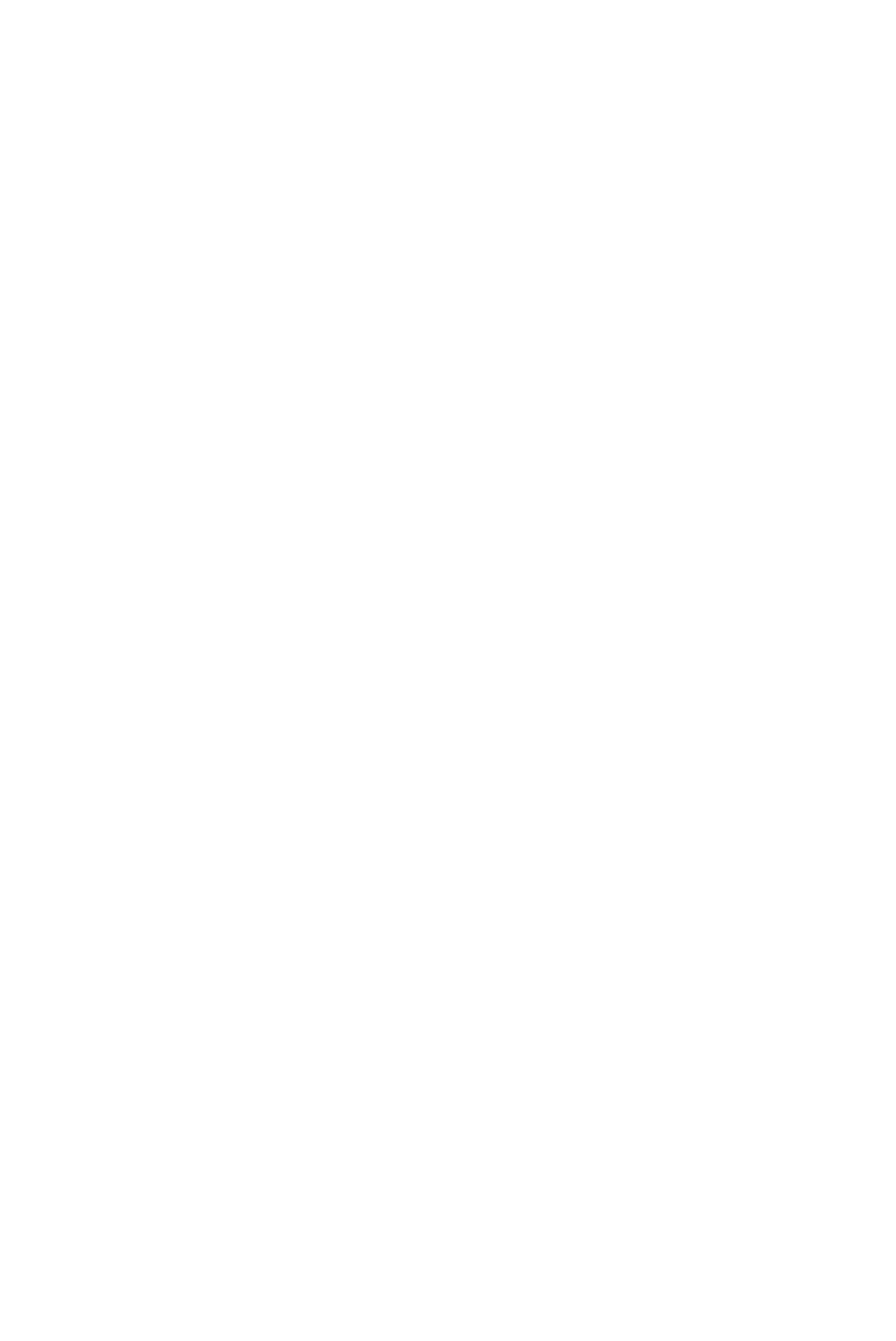
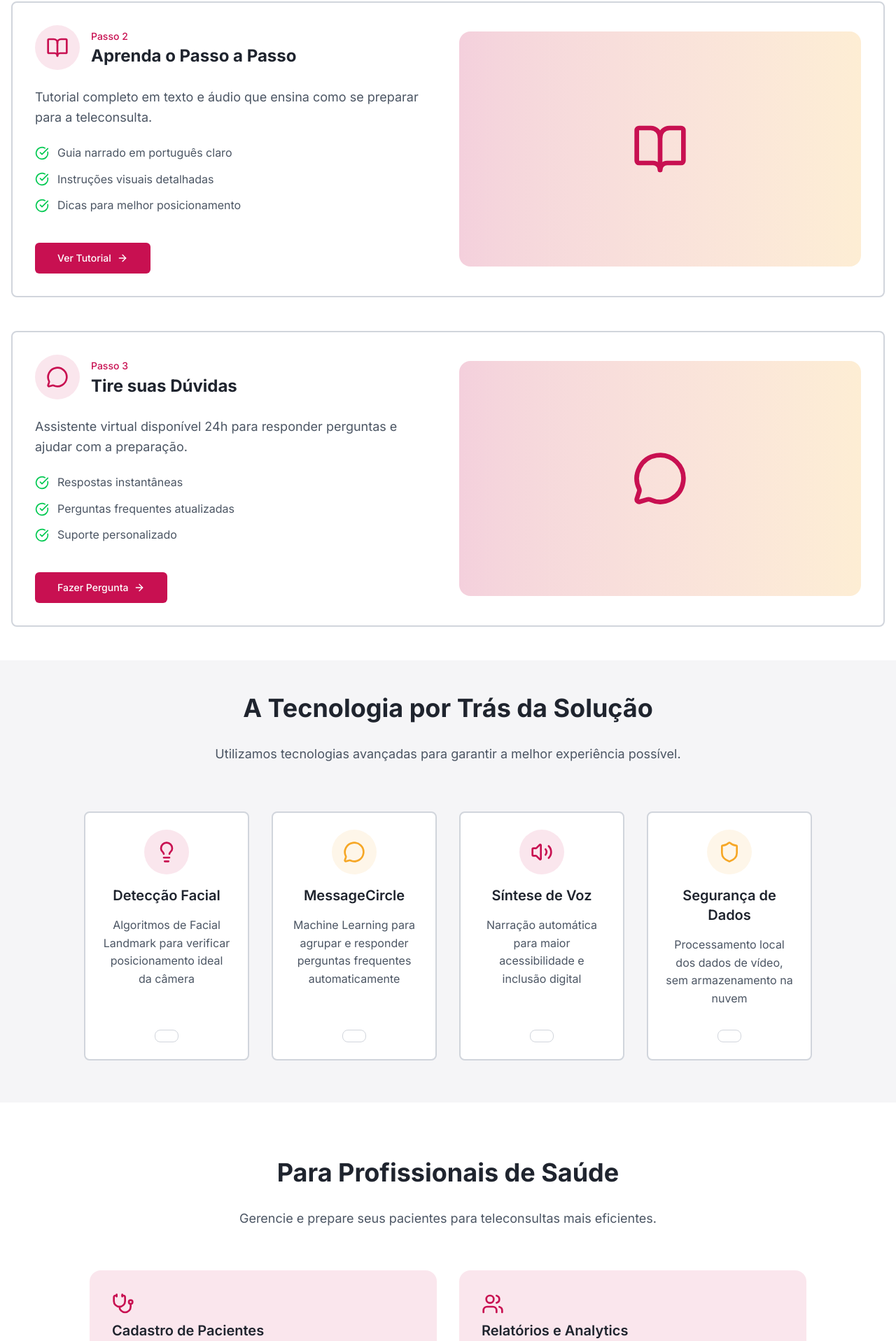
Before and after one commit to FIAP-AURAMED/auramed-sem2-front, a React (Vite) app: page /como-funciona in a window 1280 px wide. Shown: the part 880-2797 px from the top of the page at 70% size. Before the commit the page ends 800 px from the top, so only its background shows below. Built offline with nearby package versions, Linux system fonts and the light colour scheme.

Commit message:
Criada página Como-funciona e estruturando com componentes.

```diff
--- a/src/routes/ComoFunciona/index.tsx
+++ b/src/routes/ComoFunciona/index.tsx
@@ -1,9 +1,148 @@
+import { BookOpen, Camera, Lightbulb, MessageCircle, Shield, Stethoscope, Users, Volume2 } from "lucide-react";
+import { ProcessoSection } from "../../components/CardProcesso";
+import CardFunciona from "../../components/CardFunciona";
+import { Link } from "react-router-dom";
 
 
 export default function ComoFunciona() {
 
-    return(
+    const mainSteps = [
+        {
+            icon: Camera,
+            title: "Teste sua Tecnologia",
+            description: "Nosso simulador verifica se sua câmera, áudio e internet estão funcionando perfeitamente.",
+            details: ["Verificação automática da câmera", "Teste de qualidade de áudio", "Análise da velocidade da internet"],
+            buttonText: "Testar Agora",
+            buttonLink: "/simulador",
+        },
+        {
+            icon: BookOpen,
+            title: "Aprenda o Passo a Passo",
+            description: "Tutorial completo em texto e áudio que ensina como se preparar para a teleconsulta.",
+            details: ["Guia narrado em português claro", "Instruções visuais detalhadas", "Dicas para melhor posicionamento"],
+            buttonText: "Ver Tutorial",
+            buttonLink: "/tutorial",
+        },
+        {
+            icon: MessageCircle,
+            title: "Tire suas Dúvidas",
+            description: "Assistente virtual disponível 24h para responder perguntas e ajudar com a preparação.",
+            details: ["Respostas instantâneas", "Perguntas frequentes atualizadas", "Suporte personalizado"],
+            buttonText: "Fazer Pergunta",
+            buttonLink: "/central-ajuda",
+        }
+    ];
+
+
+    return (
         <div>
+            <section className="my-12 mx-4 flex flex-col items-center justify-center gap-8 text-center">
+                <h1 className="text-4xl md:text-5xl font-bold text-tx-primary ">Como Funciona a Solução Auramed</h1>
+                <p className="text-xl text-tx-secondary max-w-3xl mx-auto">Entenda como nossa plataforma ajuda pacientes e profissionais de saúde a terem sucesso em teleconsultas.</p>
+
+                {/* <h3 className="text-3xl font-bold text-tx-primary">O Processo em 3 Passos Simples</h3> */}
+            </section>
+
+            <section>
+                <ProcessoSection
+                    title="O Processo em 3 Passos Simples"
+                    steps={mainSteps}
+                />
+            </section>
+
+            <section className="flex flex-col items-center justify-center bg-gray-400/10 pb-10 my-12">
+                <div className="my-12 mx-4 flex flex-col items-center justify-center gap-8 text-center">
+                    <h2 className="text-3xl md:text-4xl font-bold text-tx-primary ">A Tecnologia por Trás da Solução</h2>
+                    <p className="text-lg text-tx-secondary max-w-3xl mx-auto">Utilizamos tecnologias avançadas para garantir a melhor experiência possível.</p>
+                </div>
+
+                <div className="grid grid-cols-1 md:grid-cols-4 gap-8 m-5 md:mx-30">
+                    <CardFunciona
+                        icon={Lightbulb}
+                        title="Detecção Facial"
+                        description="Algoritmos de Facial Landmark para verificar posicionamento ideal da câmera"
+                        colorTheme="pink"
+                    />
+
+                    <CardFunciona
+                        icon={MessageCircle}
+                        title="MessageCircle"
+                        description="Machine Learning para agrupar e responder perguntas frequentes automaticamente"
+                        colorTheme="yellow"
+                    />
+
+                    <CardFunciona
+                        icon={Volume2}
+                        title="Síntese de Voz"
+                        description="Narração automática para maior acessibilidade e inclusão digital"
+                        colorTheme="pink"
+                    />
+
+                    <CardFunciona
+                        icon={Shield}
+                        title="Segurança de Dados"
+                        description="Processamento local dos dados de vídeo, sem armazenamento na nuvem"
+                        colorTheme="yellow"
+                    />
+                </div>
+            </section>
+
+            <section className="flex flex-col items-center justify-center">
+                <div className="my-8 mx-4 flex flex-col items-center justify-center gap-8 text-center">
+                    <h2 className="text-3xl md:text-4xl font-bold text-tx-primary ">Para Profissionais de Saúde</h2>
+                    <p className="text-lg text-tx-secondary max-w-3xl mx-auto">Gerencie e prepare seus pacientes para teleconsultas mais eficientes.</p>
+                </div>
+
+                <div className="grid grid-cols-1 md:grid-cols-2 gap-4 m-5 md:mx-30">
+                    <div className="flex flex-col gap-2 m-2 bg-primary-600/10 p-8 rounded-2xl">
+                        <Stethoscope className="w-8 h-8 text-primary-600" />
+                        <h3 className="text-xl font-semibold text-tx-primary">
+                            Cadastro de Pacientes
+                        </h3>
+                        <p className="text-tx-secondary leading-relaxed">
+                            Interface simples para cadastrar e gerenciar informações dos seus pacientes,
+                            incluindo histórico de teleconsultas e preparação.
+                        </p>
+                    </div>
+
+                    <div className="flex flex-col gap-2 m-2 bg-primary-600/10 p-8 rounded-2xl">
+                        <Users className="w-8 h-8 text-primary-600" />
+                        <h3 className="text-xl font-semibold text-tx-primary">
+                            Relatórios e Analytics
+                        </h3>
+                        <p className="text-tx-secondary leading-relaxed">
+                            Acompanhe estatísticas de absenteísmo, qualidade das consultas e
+                            nível de preparação dos seus pacientes.
+                        </p>
+                    </div>
+                </div>
+
+                <Link to='/login-profissional' className="flex gap-4 items-center justify-center bg-primary-600 hover:bg-primary-700 rounded-xl py-4 px-8 text-white text-lg md:text-xl">
+                    <Stethoscope className="w-6 h-6 text-white" />
+                    Acessar Área do Paciente
+                </Link>
+            </section>
+
+            <section className="flex flex-col items-center gap-4 justify-center border-gray-300 border-2 rounded-xl m-6 md:mx-40 md:my-10 p-6">
+                <div className="mx-4 flex flex-col items-center justify-center gap-4 text-center">
+                    <h2 className="text-2xl md:text-4xl font-bold text-tx-primary ">Pronto para Experimentar?</h2>
+                    <p className="text-lg text-tx-secondary max-w-3xl mx-auto">Comece agora mesmo a preparar sua próxima teleconsulta. É gratuito e leva apenas alguns minutos.</p>
+                </div>
+
+                <div className="flex flex-col sm:flex-row gap-4 justify-center">
+                    <Link to="/simulador" className="flex items-center rounded-xl text-lg px-6 py-2 h-auto text-white bg-primary-600 hover:bg-primary-700">
+                        <Camera className="h-5 w-5 mr-2" />
+                        Testar Minha Consulta
+                    </Link>
+                    <Link to="/tutorial" className="flex items-center border-gray-300 border-2  hover:bg-gray-300 rounded-xl text-lg px-6 py-2 h-auto">
+                        <BookOpen className="h-5 w-5 mr-2" />
+                        Ver Tutorial Completo
+
+                    </Link>
+                </div>
+
+            </section>
+
 
         </div>
     )
```
